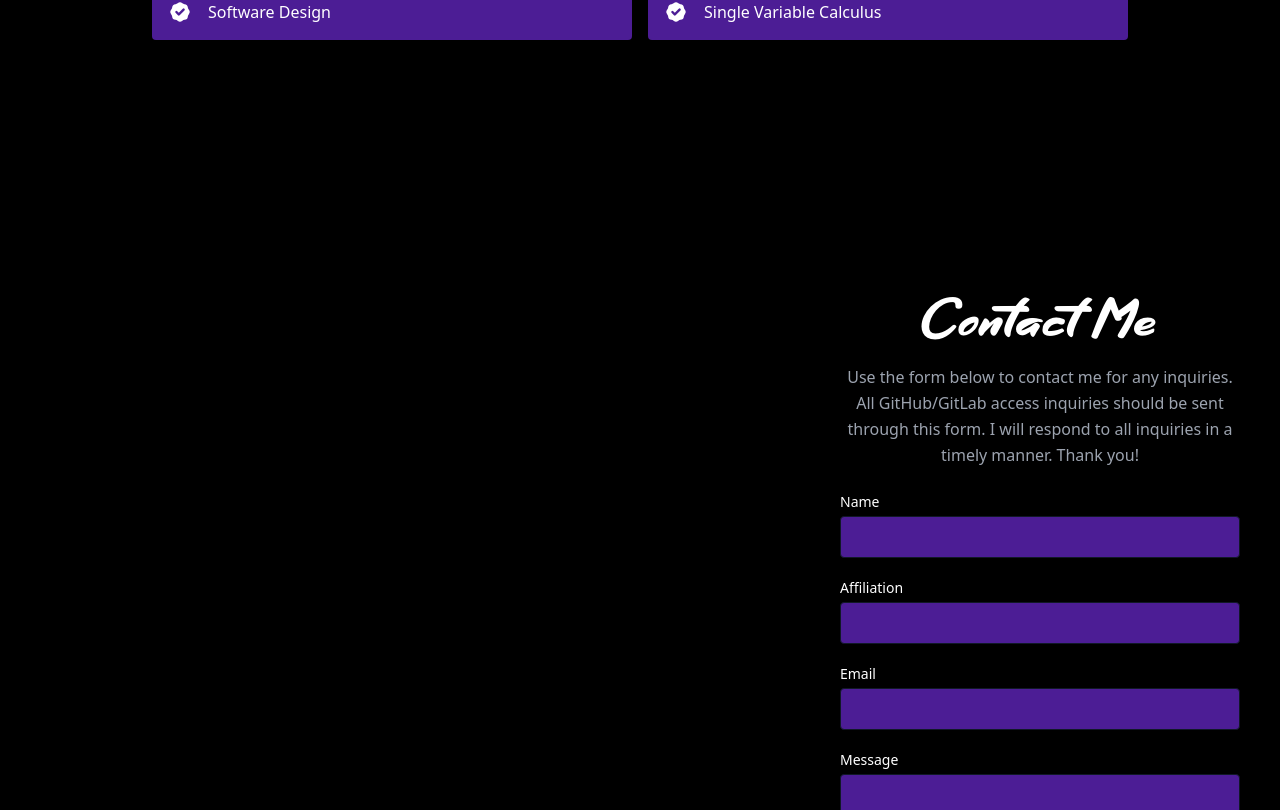
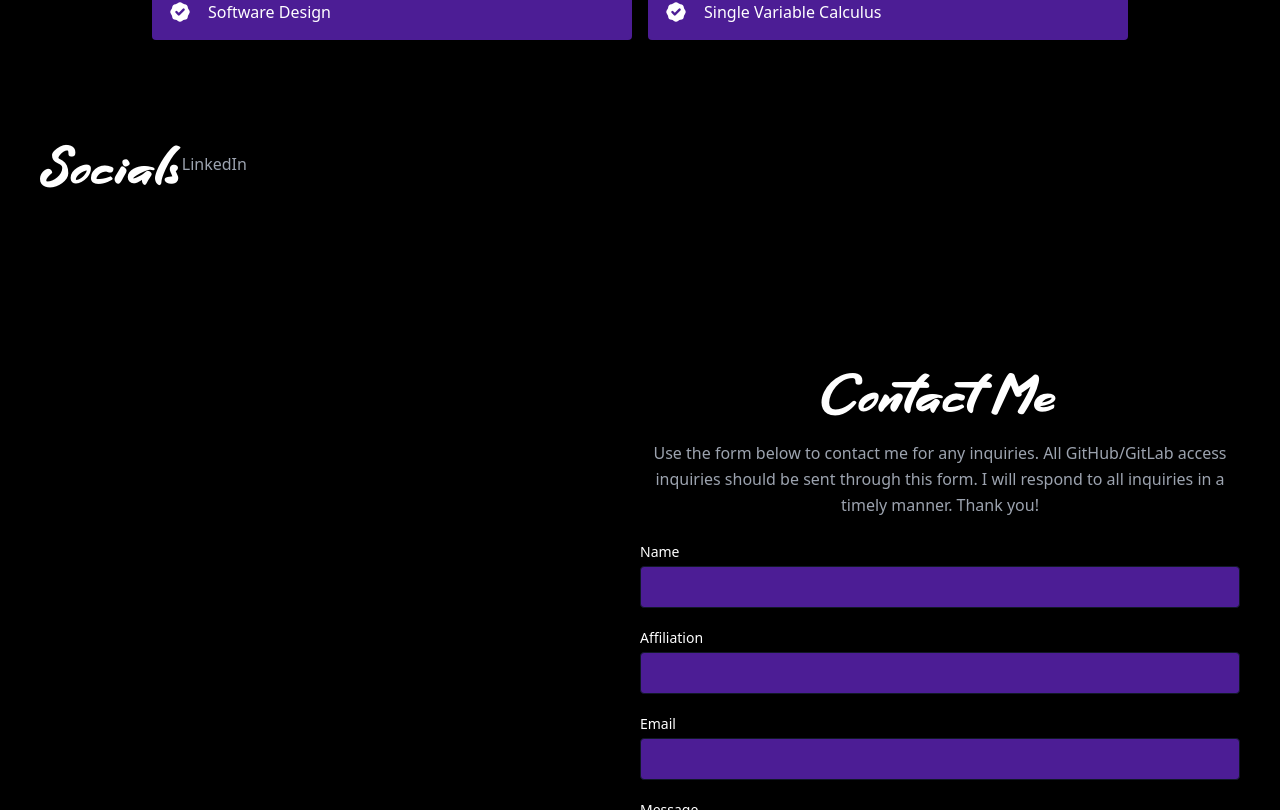
Before and after one commit to PrestonV78/website, a React (Create React App) app: page / in a window 1280 px wide. Shown: the part 4490-5300 px from the top of the page. Built offline with nearby package versions, Linux system fonts and the light colour scheme.

Commit message:
Contact Test

```diff
--- a/src/components/Contact.js
+++ b/src/components/Contact.js
@@ -28,13 +28,19 @@ export default function Contact() {
   return (
     <section id="contact" className="relative">
       <div className="container mx-auto flex px-10 py-10 md:flex-row flex-col items-center">
+        <h2 className="text-white sm:text-7xl text-3xl mb-1 font-HelloZone title-font text-center">
+            Socials
+        </h2>
+        <p className="leading-relaxed mb-5 text-center text-gray-400">
+            LinkedIn
+        </p>
       </div>
       <div className="container mx-auto flex px-10 py-20 md:flex-row flex-col text-center items-center">
         <form
           netlify
           name="test"
           onSubmit={handleSubmit}
-          className="lg:w-1/3 md:w-1/2 flex flex-col md:ml-auto w-full md:py-8 mt-8 md:mt-0">
+          className="lg:w-1/2 md:w-1/2 flex flex-col md:ml-auto w-full md:py-8 mt-8 md:mt-0">
           <h2 className="text-white sm:text-7xl text-3xl mb-1 font-HelloZone title-font text-center">
             Contact  Me
           </h2>
```
